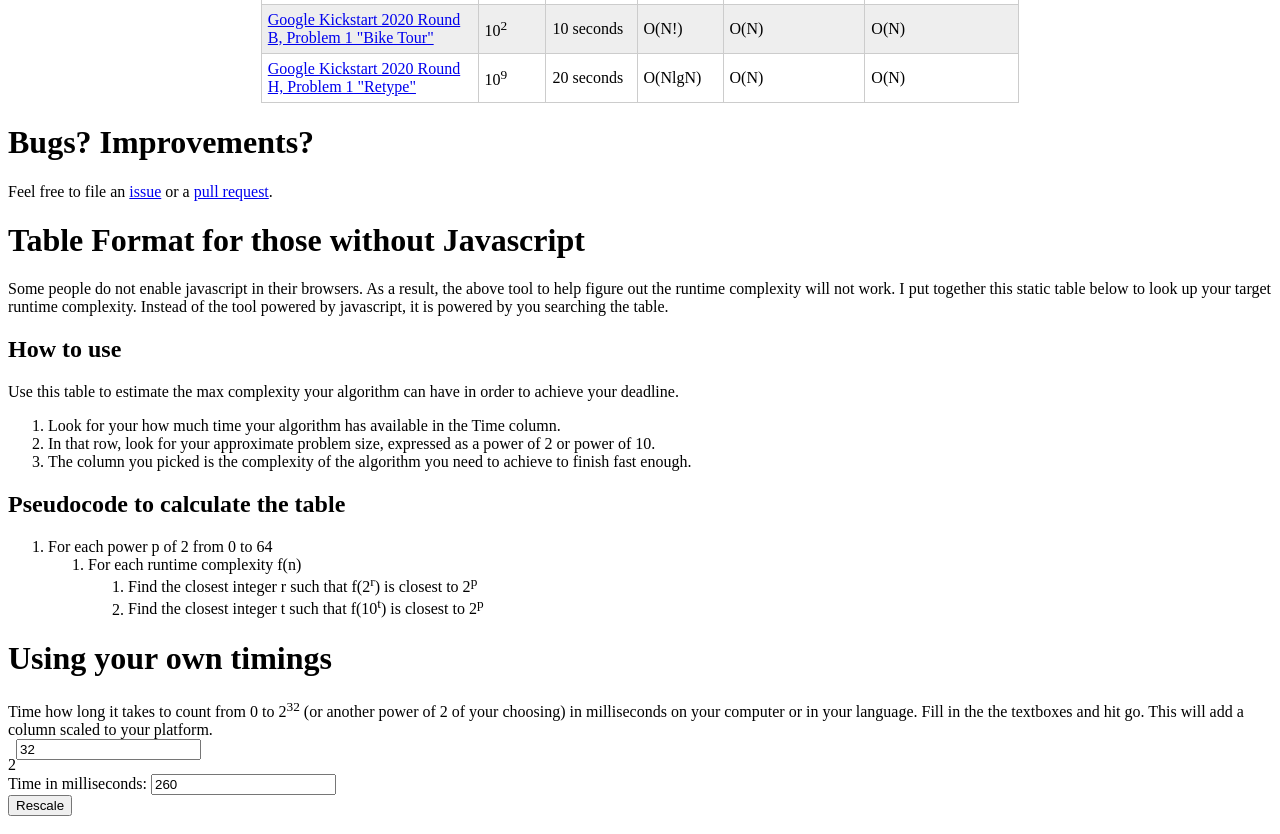
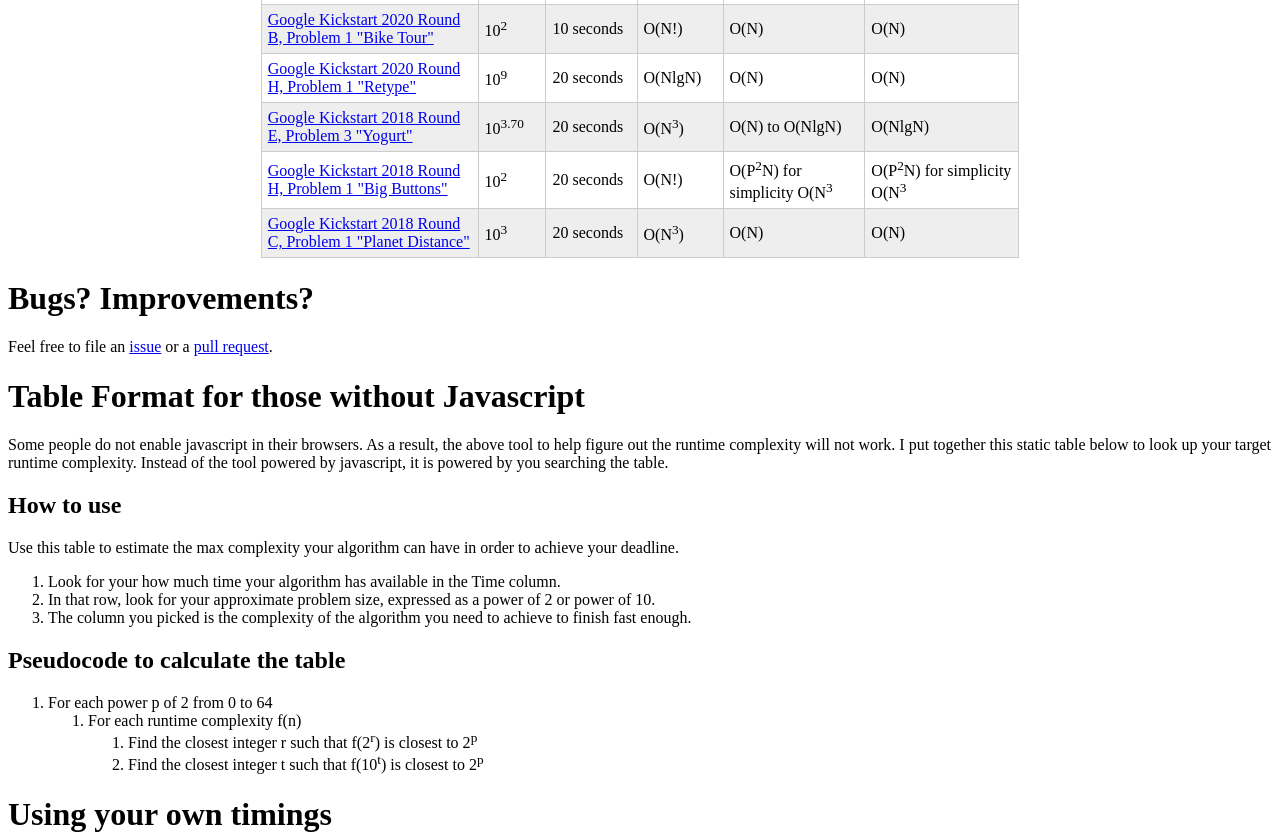
Before and after one commit to josephmate/PowersOf2, a plain HTML site: page index.html in a window 1280 px wide. Shown: the part 1627-2461 px from the top of the page. Drawn offline with Linux system fonts and the light colour scheme.

Commit message:
added a few more examples, and it doesn't look accurate

```diff
--- a/index.html
+++ b/index.html
@@ -174,6 +174,42 @@
         <td>10<sup>9</sup></td>
         <td>20 seconds</td>
         <td>O(NlgN)</td>
+        <td>O(N)</td>
+        <td>O(N)</td>
+      </tr>
+      <tr>
+        <td>
+          <a href="https://codingcompetitions.withgoogle.com/kickstart/round/0000000000050ff5/00000000000510f1">
+            Google Kickstart 2018 Round E, Problem 3 "Yogurt"
+          </a>
+        </td>
+        <td>10<sup>3.70</sup></td>
+        <td>20 seconds</td>
+        <td>O(N<sup>3</sup>)</td>
+        <td>O(N) to O(NlgN)</td>
+        <td>O(NlgN)</td>
+      </tr>
+      <tr>
+        <td>
+          <a href="https://codingcompetitions.withgoogle.com/kickstart/round/0000000000050ee2/0000000000051136">
+            Google Kickstart 2018 Round H, Problem 1 "Big Buttons"
+          </a>
+        </td>
+        <td>10<sup>2</sup></td>
+        <td>20 seconds</td>
+        <td>O(N!)</td>
+        <td>O(P<sup>2</sup>N) for simplicity O(N<sup>3</sup></td>
+        <td>O(P<sup>2</sup>N) for simplicity O(N<sup>3</sup></td>
+      </tr>
+      <tr>
+        <td>
+          <a href="https://codingcompetitions.withgoogle.com/kickstart/round/0000000000050ee0/0000000000051005">
+            Google Kickstart 2018 Round C, Problem 1 "Planet Distance"
+          </a>
+        </td>
+        <td>10<sup>3</sup></td>
+        <td>20 seconds</td>
+        <td>O(N<sup>3</sup>)</td>
         <td>O(N)</td>
         <td>O(N)</td>
       </tr>
```
